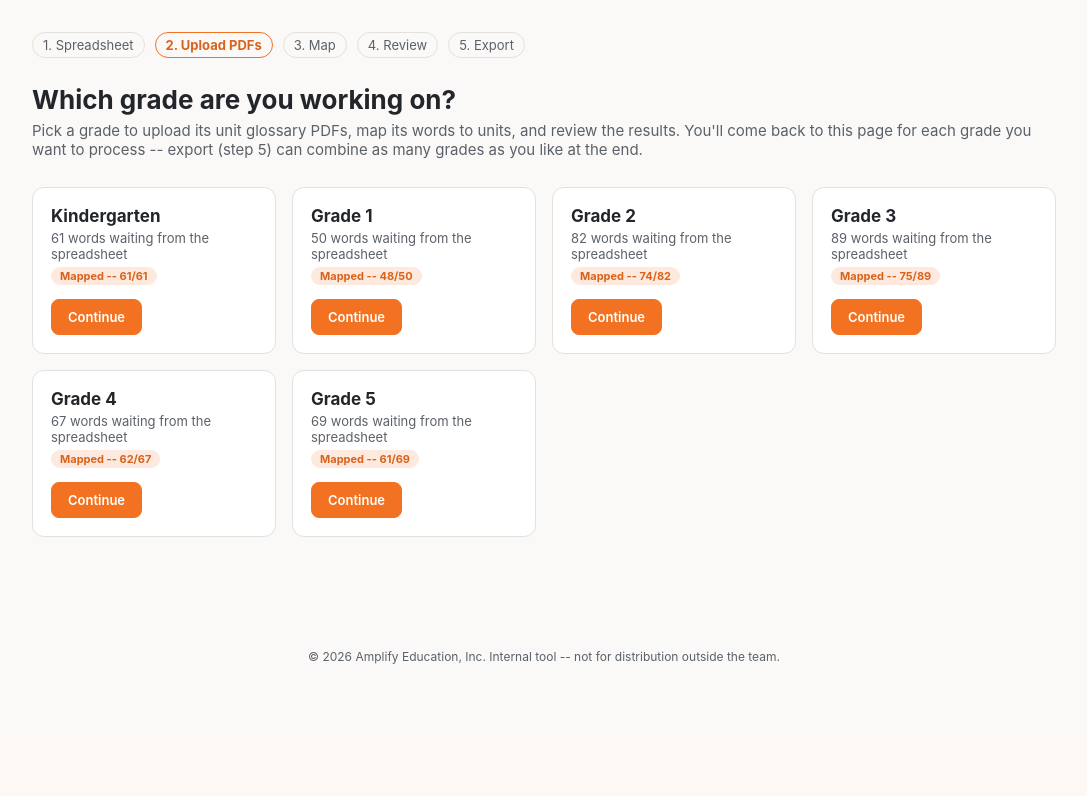
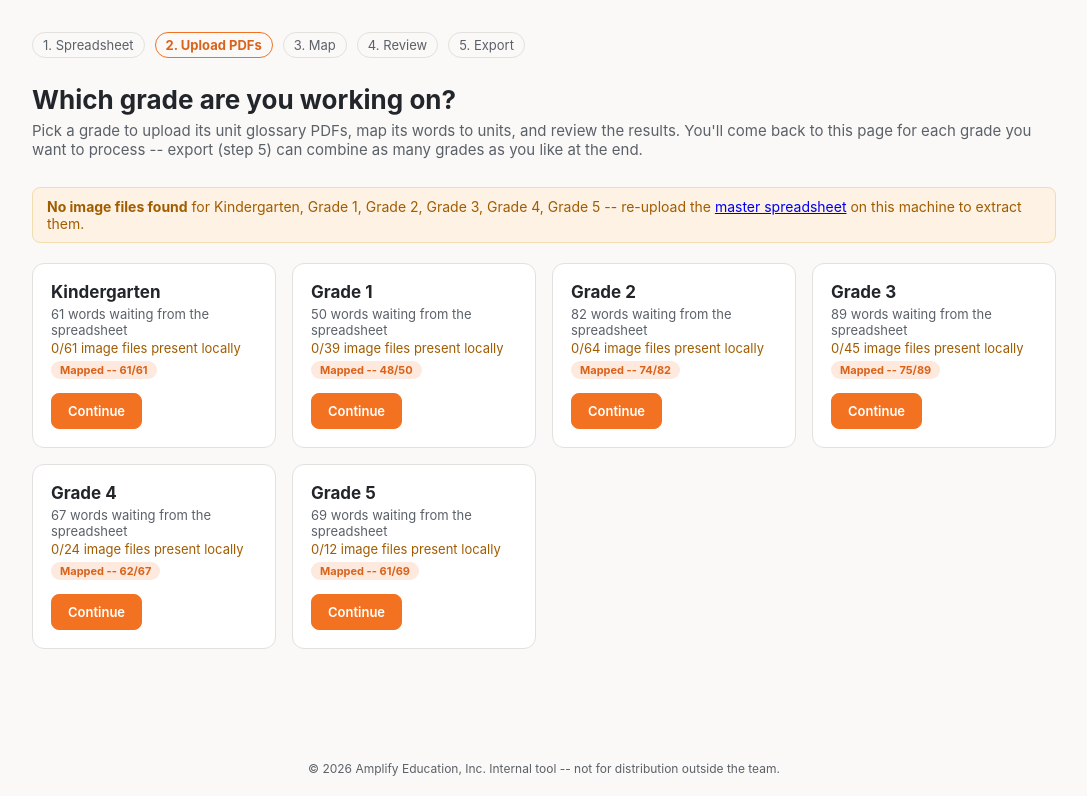
Before and after one commit to UzmaKhan211/glossary, a Flask app: page /choose-grade in a window 1280 px wide. Shown: the part 62-858 px from the top of the page, without its empty margins (96-1183 px from the left). Before the commit the page ends 726 px from the top, so only its background shows below. Run offline with Flask 3, Linux system fonts and the light colour scheme.

Commit message:
Surface missing local image files instead of failing silently
data/vocab.json is committed, so a fresh clone shows every grade's
word count as if fully set up -- but assets/images/ (the actual
image files) isn't committed, since it's a regenerable build
artifact. On a machine that hasn't uploaded the spreadsheet yet,
that gap was invisible: cards would just render without pictures,
no error, no warning. This is the most likely explanation for
images still not appearing after mapping PDFs.

Adds pipeline.images_status(grade), checked per grade on the
dashboard and grade-picker pages, with a banner naming exactly which
grades have zero image files present relative to how many their
cards expect -- pointing at the actual fix (re-upload the
spreadsheet on this machine) instead of leaving it to guesswork.

```diff
--- a/webapp/app.py
+++ b/webapp/app.py
@@ -42,6 +42,7 @@ def grade_status():
         entries = unit_vocab.get(grade, [])
         mapped = sum(1 for e in entries if e.get("primary_unit") is not None)
         spanish = sum(1 for e in entries if e.get("primary_unit") is not None and e.get("spanish_word"))
+        images_expected, images_present = pipeline.images_status(grade)
         status[grade] = {
             "label": pipeline.label_for_grade(grade),
             "words": len(cards),
@@ -49,6 +50,9 @@ def grade_status():
             "spanish": spanish,
             "units_uploaded": sorted(pipeline.uploaded_units_summary(grade)),
             "has_data": bool(entries),
+            "images_expected": images_expected,
+            "images_present": images_present,
+            "images_missing": images_expected > 0 and images_present == 0,
         }
     return status
 
--- a/webapp/pipeline.py
+++ b/webapp/pipeline.py
@@ -71,6 +71,25 @@ def load_vocab():
     if VOCAB_PATH.exists():
         return json.loads(VOCAB_PATH.read_text())
     return {g: [] for g in GRADES}
+
+
+def images_status(grade):
+    """(expected, present) image-file counts for a grade's cards.
+
+    data/vocab.json is committed to git and travels with a fresh clone, but
+    the actual image files under assets/images/ are gitignored (regenerable,
+    not source) -- so a fresh clone can show a full word list with an
+    "image" path recorded on every card while none of those files actually
+    exist on disk yet. That's silent otherwise: cards render fine minus the
+    picture, no error. This lets the UI flag it explicitly instead, since
+    the fix (re-upload the spreadsheet on this machine to re-extract the
+    images) isn't something you'd otherwise think to do if the words
+    already looked "loaded"."""
+    images_dir = REPO_ROOT / "assets" / "images"
+    cards = load_vocab().get(grade, [])
+    expected = sum(1 for c in cards if c.get("image"))
+    present = sum(1 for c in cards if c.get("image") and (images_dir / c["image"]).exists())
+    return expected, present
 
 
 def load_unit_vocab():
--- a/webapp/templates/choose_grade.html
+++ b/webapp/templates/choose_grade.html
@@ -6,12 +6,21 @@
 <h1>Which grade are you working on?</h1>
 <p class="subtitle">Pick a grade to upload its unit glossary PDFs, map its words to units, and review the results. You'll come back to this page for each grade you want to process -- export (step 5) can combine as many grades as you like at the end.</p>
 
+{% set grades_missing_images = grades.values() | selectattr("images_missing") | list %}
+{% if grades_missing_images %}
+<div class="flash flash-warning" style="margin-bottom: 20px;">
+  <strong>No image files found</strong> for {{ grades_missing_images | map(attribute="label") | join(", ") }} --
+  re-upload the <a href="{{ url_for('upload_spreadsheet') }}">master spreadsheet</a> on this machine to extract them.
+</div>
+{% endif %}
+
 <div class="grade-grid">
   {% for grade, s in grades.items() %}
   <div class="grade-card">
     <h3>{{ s.label }}</h3>
     {% if s.words %}
       <div class="stat-line">{{ s.words }} words waiting from the spreadsheet</div>
+      {% if s.images_missing %}<div class="stat-line" style="color: var(--warn);">0/{{ s.images_expected }} image files present locally</div>{% endif %}
       {% if s.has_data %}
         <span class="pill">Mapped -- {{ s.mapped }}/{{ s.words }}</span>
       {% elif s.units_uploaded %}
```
Also changed, not shown: webapp/templates/home.html (+12 -0 lines), README.md.
